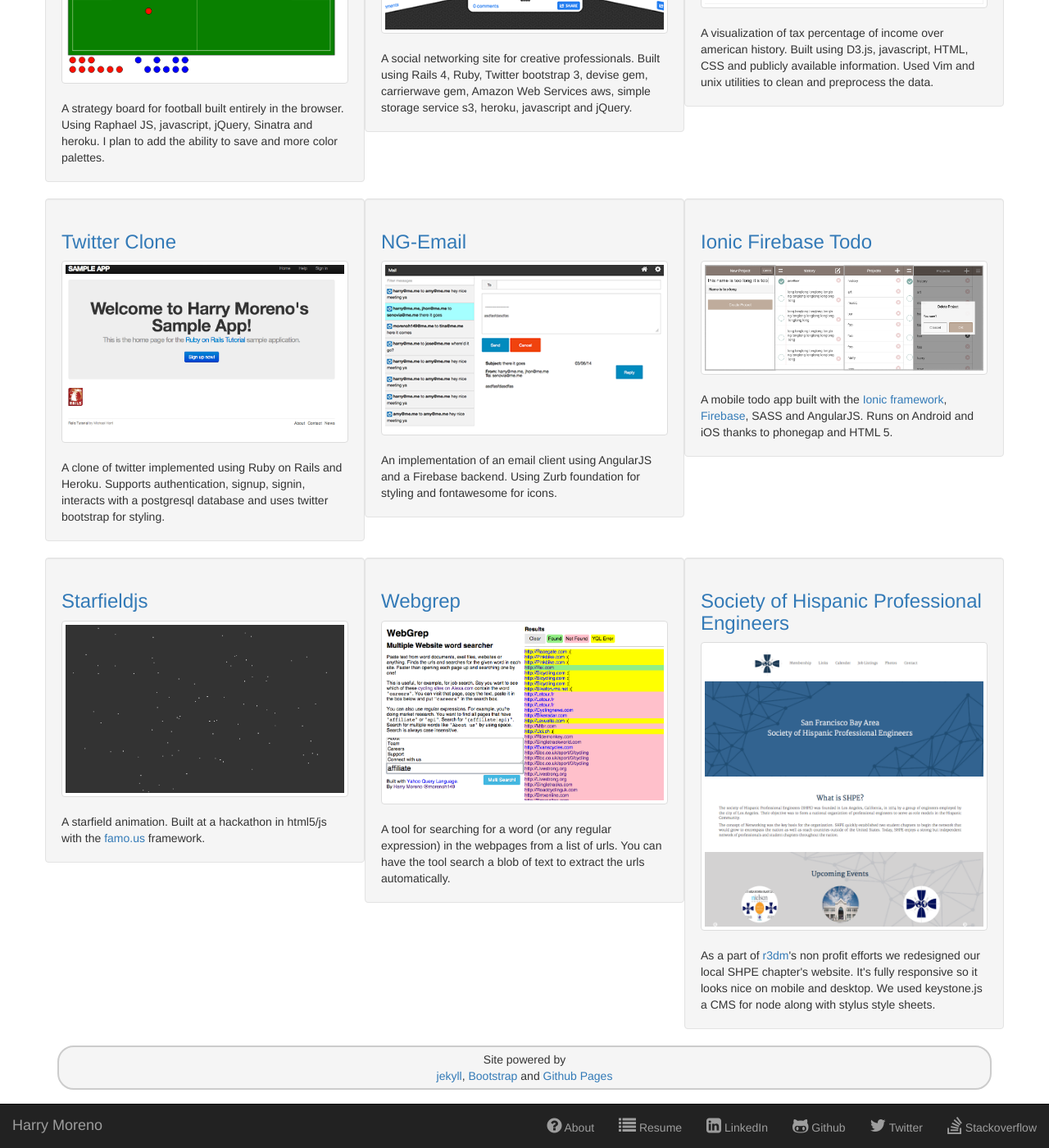
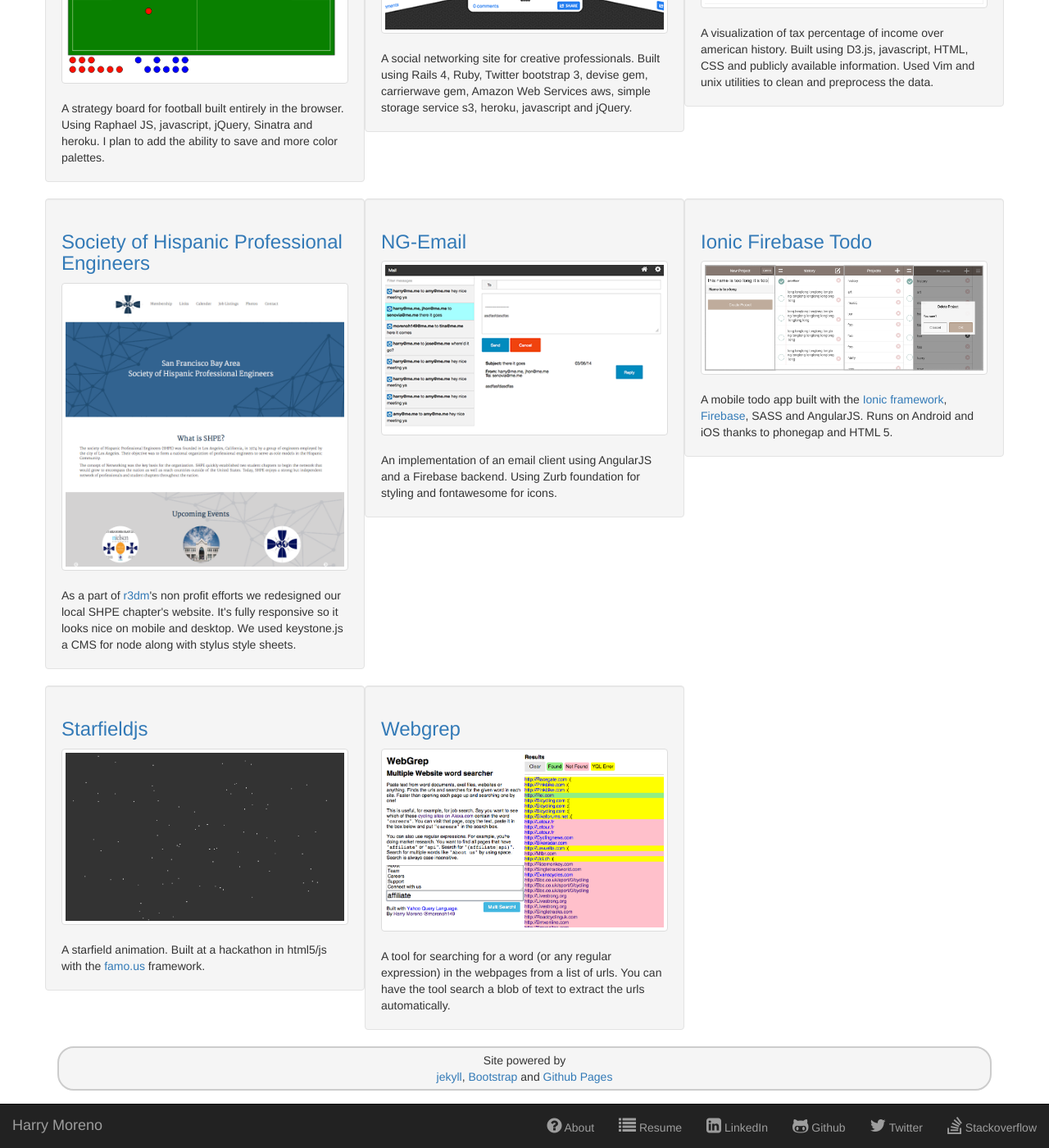
Before and after one commit to morenoh149/morenoh149.github.io, a Jekyll site: the page built from about.md, in a window 1280 px wide and 1400 px high, scrolled down 615 px. Shown: the whole window at 82% size. Built offline with Jekyll 4.4.1, drawn with Linux system fonts in a browser that asks for light colours; nearby versions of some CDN libraries.

Commit message:
fixed broken link. Pushed shpe site higher

```diff
--- a/_includes/gallery.html
+++ b/_includes/gallery.html
@@ -26,12 +26,13 @@
 </div>
 <div class="row">
   <div class="col-sm-4 well">
-    <h3><a href="https://salty-tor-6943.herokuapp.com/">Twitter Clone</a></h3>
-    <a href="https://salty-tor-6943.herokuapp.com/" class="thumbnail">
-      <img src="img/twitter-clone.png">
+    <h3><a href="http://shpedev.herokuapp.com/">Society of Hispanic Professional Engineers</a></h3>
+    <a href="http://shpedev.herokuapp.com/" class="thumbnail">
+      <img src="img/shpesf.png">
     </a>
-    A clone of twitter implemented using Ruby on Rails and Heroku. Supports authentication, signup, signin,
-    interacts with a postgresql database and uses twitter bootstrap for styling.
+    As a part of <a href="http://www.r3dm.com">r3dm</a>'s non profit efforts we redesigned our local SHPE chapter's
+    website. It's fully responsive so it looks nice on mobile and desktop. We used keystone.js a CMS for node along
+    with stylus style sheets.
   </div>
   <div class="col-sm-4 well">
     <h3><a href="https://boiling-fire-861.firebaseapp.com/">NG-Email</a></h3>
@@ -66,13 +67,4 @@
     A tool for searching for a word (or any regular expression) in the webpages from a list of urls. You can have
     the tool search a blob of text to extract the urls automatically.
   </div>
-  <div class="col-sm-4 well">
-    <h3><a href="http://shpedev.herokuapp.com/">Society of Hispanic Professional Engineers</a></h3>
-    <a href="http://webgrep.org" class="thumbnail">
-      <img src="img/shpesf.png">
-    </a>
-    As a part of <a href="http://www.r3dm.com">r3dm</a>'s non profit efforts we redesigned our local SHPE chapter's
-    website. It's fully responsive so it looks nice on mobile and desktop. We used keystone.js a CMS for node along
-    with stylus style sheets.
-  </div>
 </div>
```
